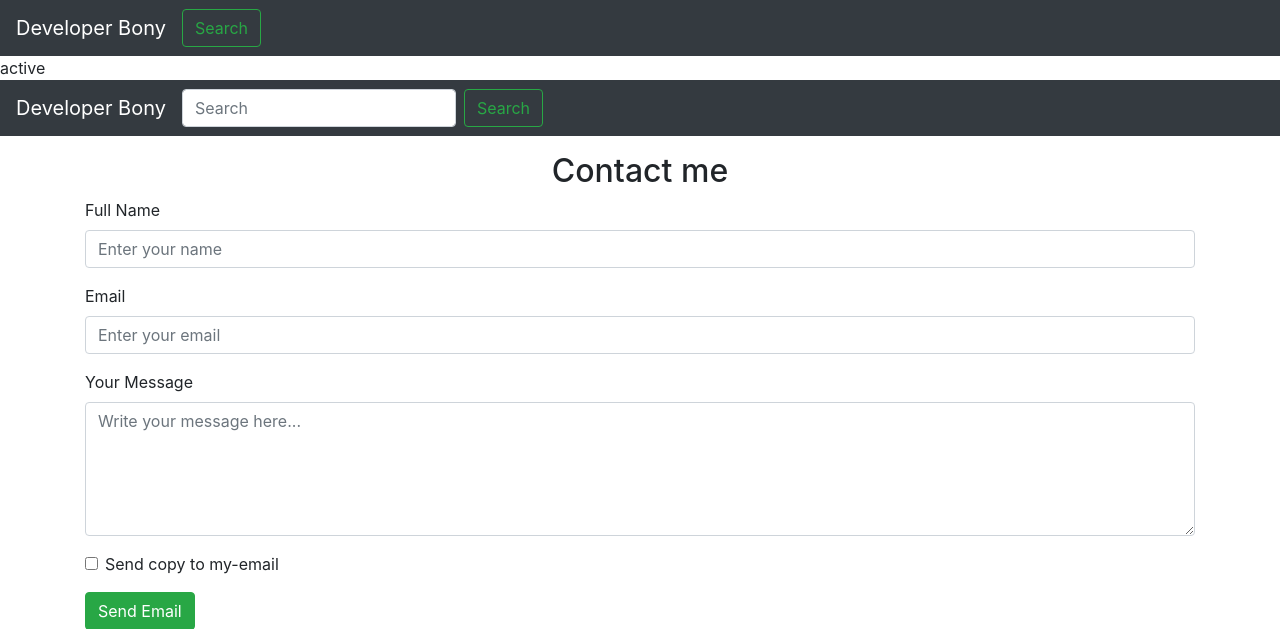
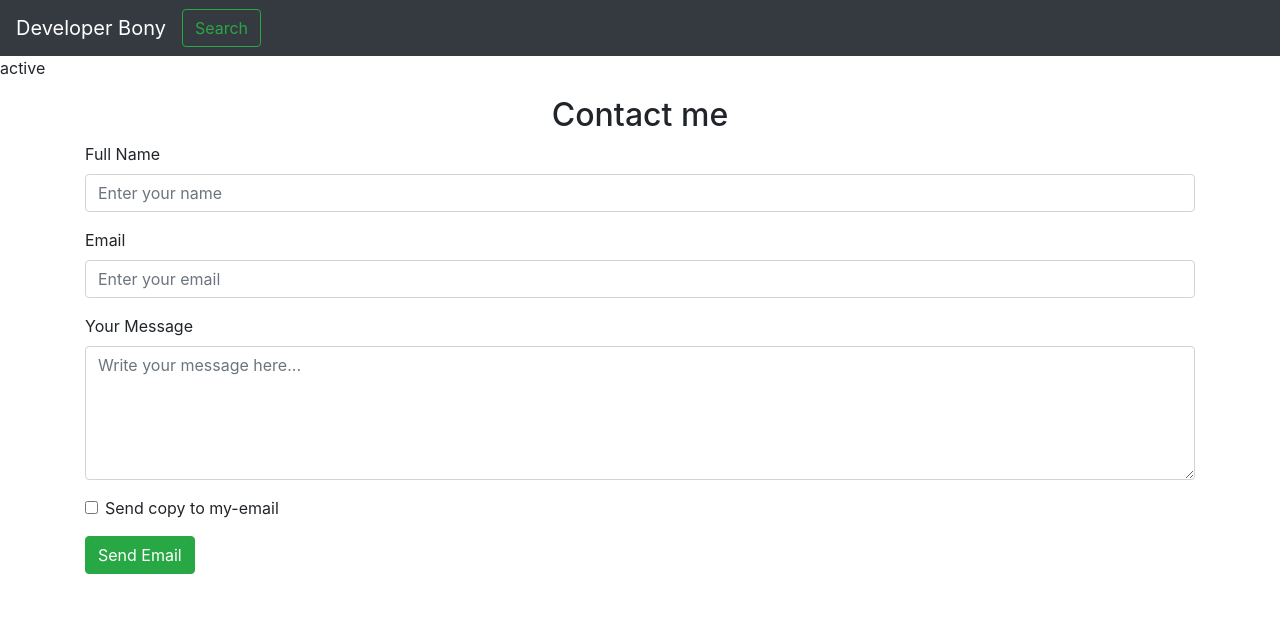
Before and after one commit to bonyborn/my_portfolio, a Django app: page /contact/ in a window 1280 px wide. Shown: the top 629 px of the page. Run offline with Django 5.2, Linux system fonts and the light colour scheme.

Commit message:
Update contact.html

```diff
--- a/home/templates/home/contact.html
+++ b/home/templates/home/contact.html
@@ -6,19 +6,7 @@
 
   {% load static %}
   {% block body %}
-    <nav class="navbar navbar-expand-lg navbar-dark bg-dark">
-  <a class="navbar-brand" href="/">Developer Bony</a>
-  <button class="navbar-toggler" type="button" data-toggle="collapse" data-target="#navbarSupportedContent" aria-controls="navbarSupportedContent" aria-expanded="false" aria-label="Toggle navigation">
-    <span class="navbar-toggler-icon"></span>
-  </button>
 
-  <div class="collapse navbar-collapse" id="navbarSupportedContent">
-    <form class="form-inline my-2 my-lg-0">
-      <input class="form-control mr-sm-2" type="search" placeholder="Search" aria-label="Search">
-      <button class="btn btn-outline-success my-2 my-sm-0" type="submit">Search</button>
-    </form>
-  </div>
-</nav>
     <div class="container my-3">
     <h2 class="text-center">Contact me</h2>
 
```
